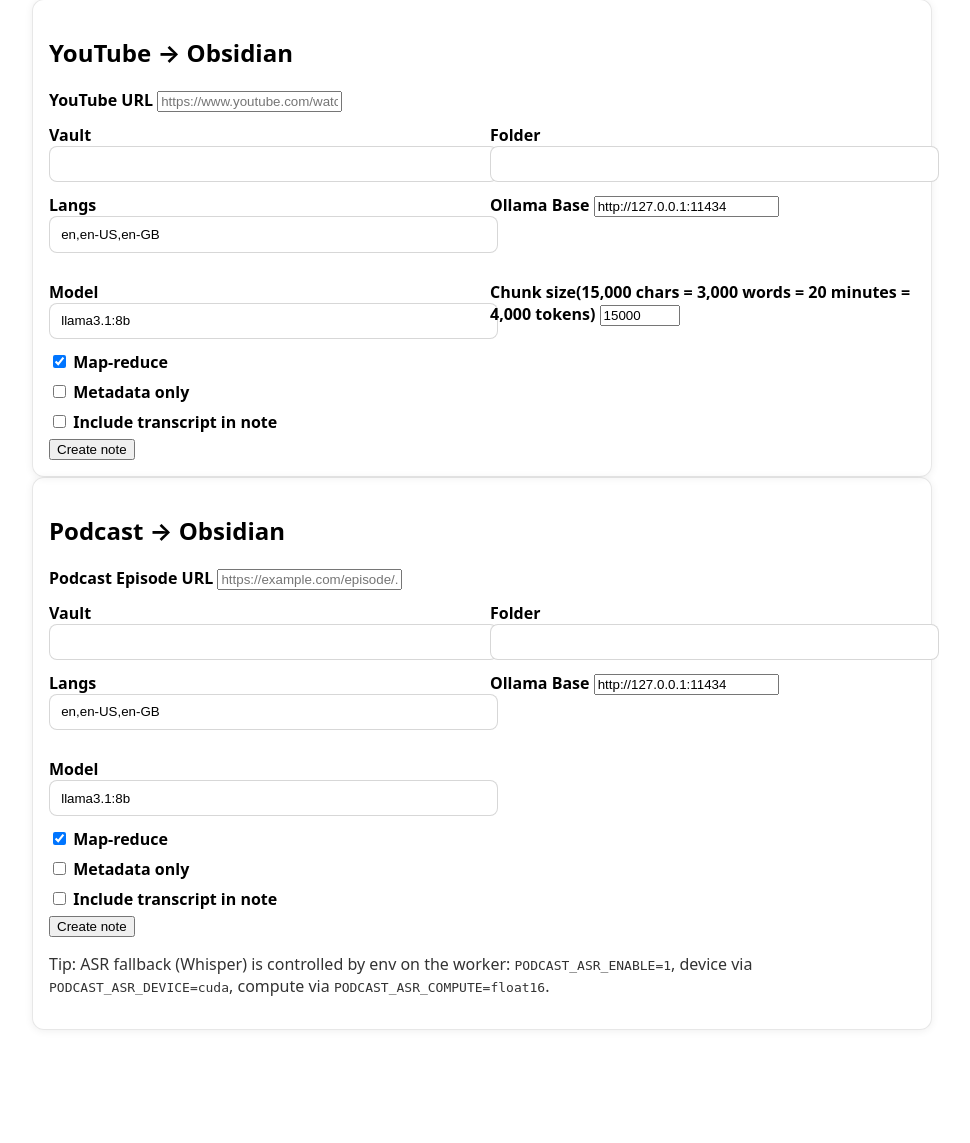
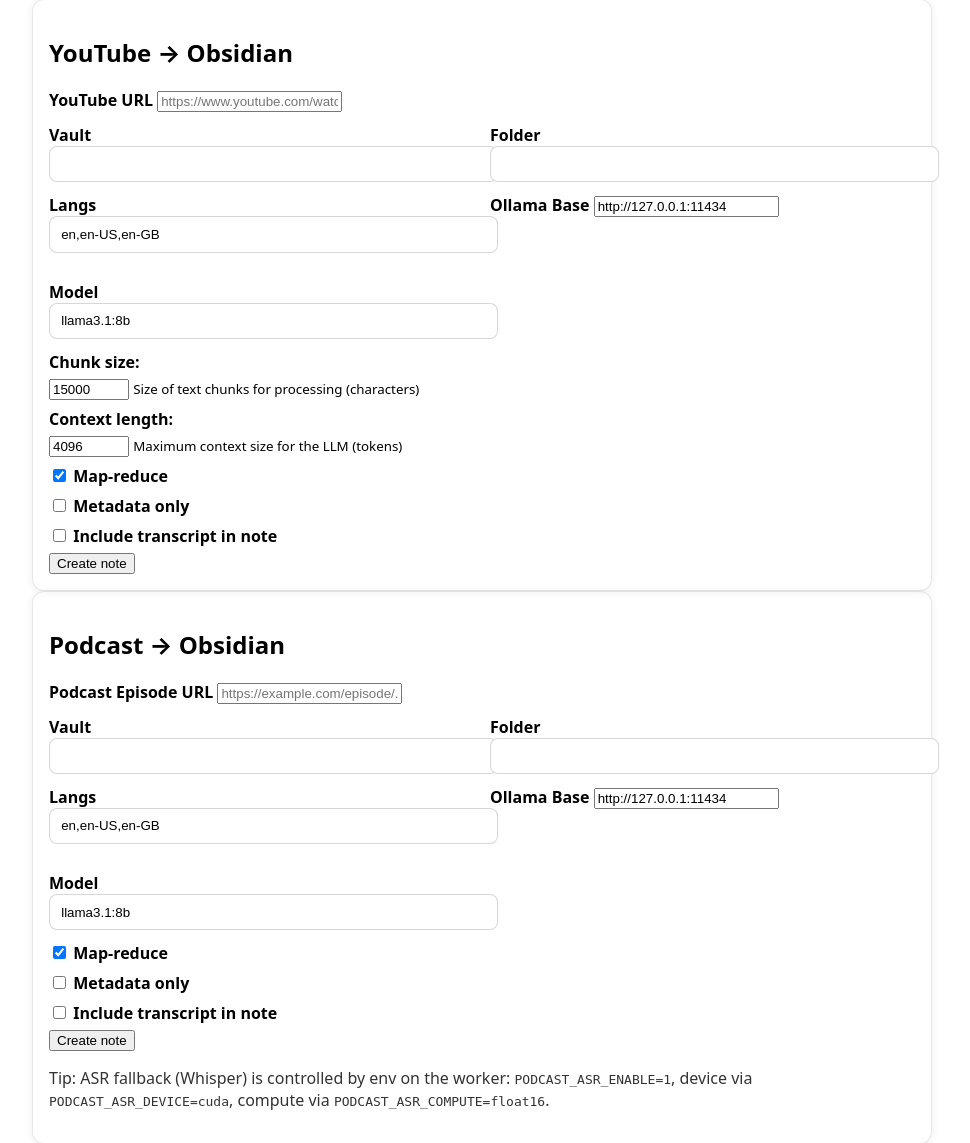
Before and after one commit to humandecoded/youtube-podcast-transcript-obsidian-webapp, a Flask app: page / in a window 1280 px wide. Shown: the part 143-1286 px from the top of the page, without its empty margins (158-1128 px from the left). Before the commit the page ends 1173 px from the top, so only its background shows below. Run offline with Flask 3, Linux system fonts and the light colour scheme; some libraries are stand-ins or nearby versions.

Commit message:
context length option

```diff
--- a/app.py
+++ b/app.py
@@ -25,6 +25,8 @@
         "langs": os.getenv("YT_LANGS", ",".join(DEFAULT_LANGS)),
         "ollama_base": os.getenv("OLLAMA_BASE_URL", "http://127.0.0.1:11434"),
         "model": os.getenv("OLLAMA_MODEL", "llama3.1:8b"),
+        "context_length": os.getenv("OLLAMA_CONTEXT_LENGTH", "4096"),
+        "chunk_size": os.getenv("CHUNK_SIZE", "15000"),
     })
 
 @app.post("/podcast")
@@ -43,6 +45,7 @@
             map_reduce=request.form.get("map_reduce") == "on",
             no_summary=request.form.get("no_summary") == "on",
             include_transcript=request.form.get("include_transcript") == "on",
+            context_length=int(request.form.get("context_length", 15000)),
         ),
         description=f"Podcast→Obsidian for {url}",
     )
@@ -73,6 +76,14 @@
     except Exception:
         chunk_size = 15000
 
+    # Get context length from form, default to 4096 if not provided or invalid
+    try:
+        context_length = int(request.form.get("context_length", 4096))
+        if context_length < 512:
+            context_length = 4096
+    except Exception:
+        context_length = 4096
+
     job = q.enqueue(
         process_youtube,
         args=(url,),
@@ -86,6 +97,7 @@
             "no_summary": no_summary,
             "include_transcript": include_transcript,
             "chunk_size": chunk_size,
+            "context_length": context_length,
         },
         description=f"YouTube→Obsidian for {url}",
         result_ttl=int(os.getenv("RQ_RESULT_TTL", "86400")),
--- a/services/youtube_notes.py
+++ b/services/youtube_notes.py
@@ -296,13 +296,18 @@
         return False
 
 
-def call_ollama_any(base_url: str, model: str, prompt: str) -> str:
+def call_ollama_any(base_url: str, model: str, prompt: str, context_length: int = 4096) -> str:
     """Try /api/generate, fallback to /api/chat, handle a few proxy shapes."""
     # /api/generate
     try:
         r = requests.post(
             f"{base_url.rstrip('/')}/api/generate",
-            json={"model": model, "prompt": prompt, "stream": False},
+            json={
+                "model": model,
+                "prompt": prompt,
+                "stream": False,
+                "options": {"num_ctx": context_length}
+            },
             timeout=600,
             headers={"User-Agent": USER_AGENT},
         )
@@ -316,7 +321,12 @@
     try:
         r = requests.post(
             f"{base_url.rstrip('/')}/api/chat",
-            json={"model": model, "messages": [{"role": "user", "content": prompt}], "stream": False},
+            json={
+                "model": model,
+                "messages": [{"role": "user", "content": prompt}],
+                "stream": False,
+                "options": {"num_ctx": context_length}
+            },
             timeout=600,
             headers={"User-Agent": USER_AGENT},
         )
@@ -346,6 +356,7 @@
     transcript: str,
     map_reduce: bool = True,
     chunk_size: int = 15000,
+    context_length: int = 4096,
 ) -> str:
     """Summarize the transcript with a local Ollama model."""
     if not _check_ollama(base_url):
@@ -377,11 +388,11 @@
         )
 
     if (not map_reduce) or len(transcript) < chunk_size:
-        return call_ollama_any(base_url, model, map_prompt(transcript))
+        return call_ollama_any(base_url, model, map_prompt(transcript), context_length)
 
-    parts = [call_ollama_any(base_url, model, map_prompt(ch)) for ch in chunk_text_by_chars(transcript, chunk_size)]
+    parts = [call_ollama_any(base_url, model, map_prompt(ch), context_length) for ch in chunk_text_by_chars(transcript, chunk_size)]
     merged = "\n\n---\n\n".join(parts)
-    return call_ollama_any(base_url, model, reduce_prompt(merged))
+    return call_ollama_any(base_url, model, reduce_prompt(merged), context_length)
 
 
 # ----------------------------- Obsidian note -----------------------------
@@ -505,6 +516,7 @@
     no_summary: bool = False,
     include_transcript: bool = False,
     chunk_size: int = 15000,
+    context_length: int = 4096,
 ) -> Dict[str, Any]:
     """
     Main entrypoint used by Flask/RQ.
@@ -552,6 +564,7 @@
             transcript=transcript_text,
             map_reduce=map_reduce,
             chunk_size=chunk_size,
+            context_length=context_length,
         )
 
     note_path: Optional[str] = None
--- a/templates/index.html
+++ b/templates/index.html
@@ -20,8 +20,18 @@
         <label>Langs <input type="text" name="langs" value="{{ defaults.langs }}"></label>
         <label>Ollama Base <input type="url" name="ollama_base" value="{{ defaults.ollama_base }}"></label>
         <label>Model <input type="text" name="model" value="{{ defaults.model }}"></label>
-    <label>Chunk size(15,000 chars = 3,000 words = 20 minutes = 4,000 tokens) <input type="number" name="chunk_size" min="1000" max="20000" value="15000" step="500" title="Max characters per chunk"></label>
       </div>
+
+      <div class="form-group">
+    <label for="chunk_size">Chunk size:</label>
+    <input type="number" id="chunk_size" name="chunk_size" value="{{ defaults.chunk_size or 15000 }}" min="1000" max="50000">
+    <small>Size of text chunks for processing (characters)</small>
+</div>
+<div class="form-group">
+    <label for="context_length">Context length:</label>
+    <input type="number" id="context_length" name="context_length" value="{{ defaults.context_length or 4096 }}" min="512" max="32768">
+    <small>Maximum context size for the LLM (tokens)</small>
+</div>
 
       <label><input type="checkbox" name="map_reduce" checked> Map-reduce</label>
       <label><input type="checkbox" name="no_summary"> Metadata only</label>
```
